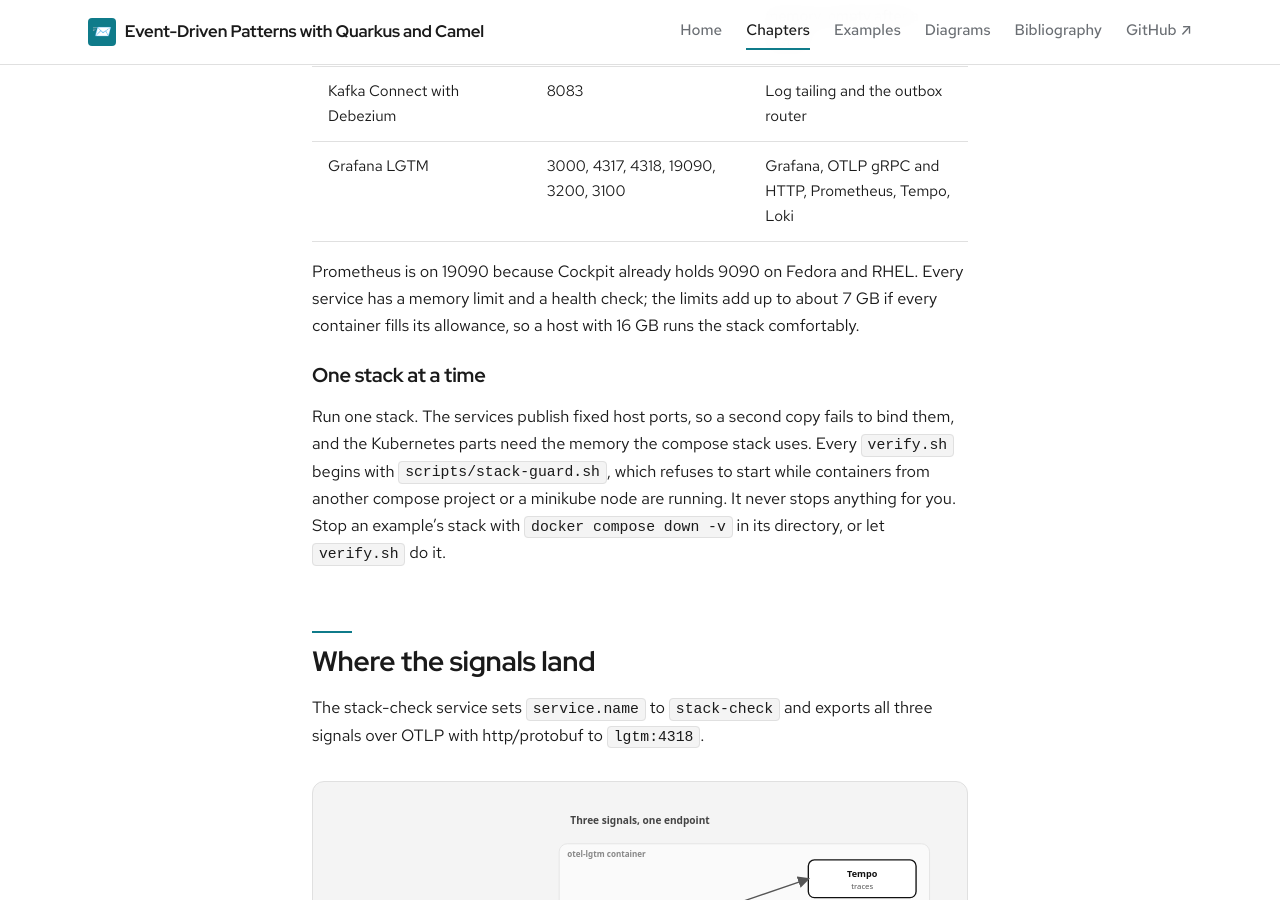
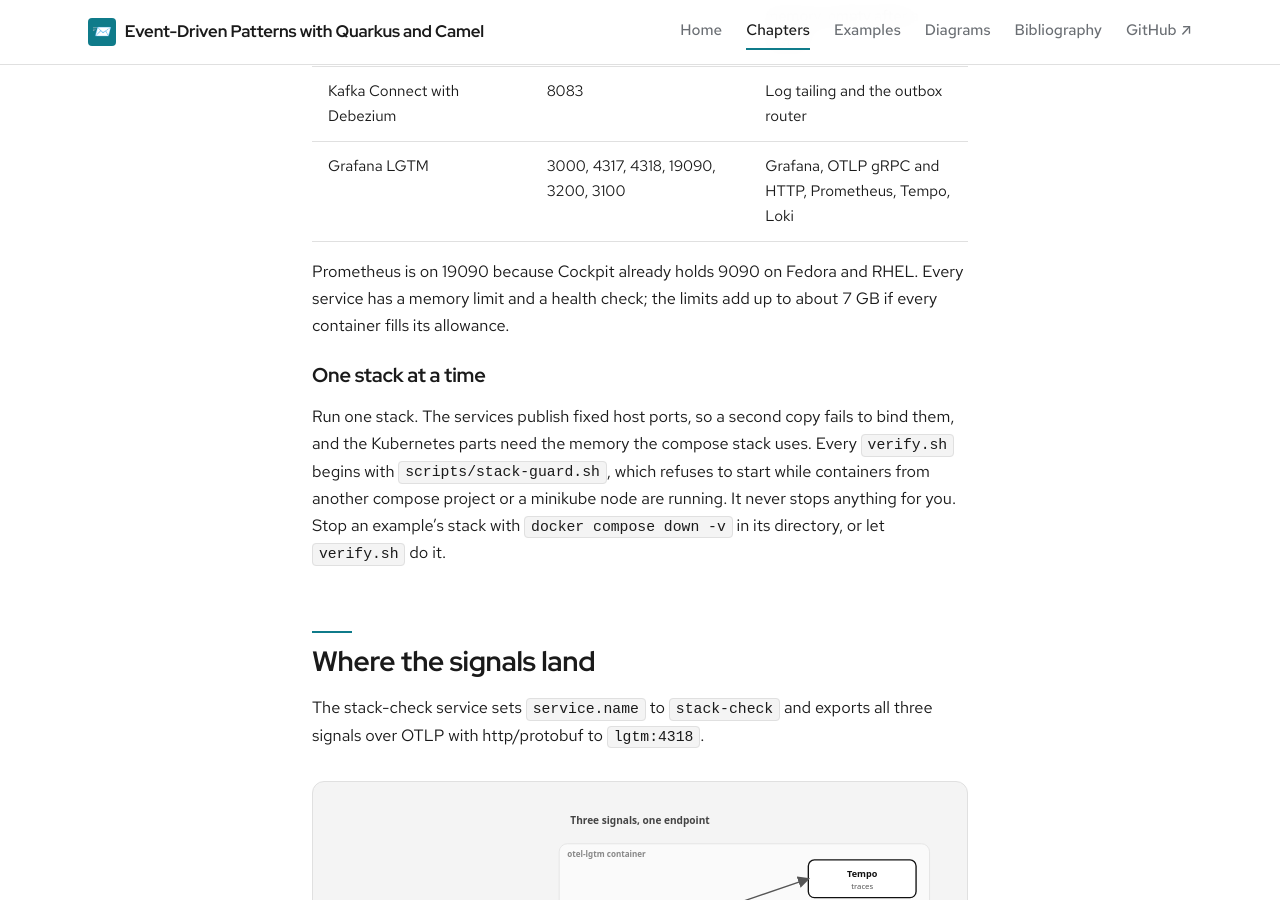
Before and after one commit to patterncatalyst/event-driven-patterns-with-quarkus-and-camel, a Jekyll site: the page built from _docs/00-prerequisites-and-stacks.md, in a window 1280 px wide and 900 px high, scrolled down 3536 px. Built offline with Jekyll 4.4.1, drawn with Linux system fonts in a browser that asks for light colours; some web fonts are replaced; some of the changed text lies outside the part shown.

Commit message:
docs(§0): cut two untested claims

```diff
--- a/_docs/00-prerequisites-and-stacks.md
+++ b/_docs/00-prerequisites-and-stacks.md
@@ -62,7 +62,7 @@ Each service image is pinned by tag in `examples/_infra`. The version table live
 | Kafka Connect with Debezium | 8083 | Log tailing and the outbox router |
 | Grafana LGTM | 3000, 4317, 4318, 19090, 3200, 3100 | Grafana, OTLP gRPC and HTTP, Prometheus, Tempo, Loki |
 
-Prometheus is on 19090 because Cockpit already holds 9090 on Fedora and RHEL. Every service has a memory limit and a health check; the limits add up to about 7 GB if every container fills its allowance, so a host with 16 GB runs the stack comfortably.
+Prometheus is on 19090 because Cockpit already holds 9090 on Fedora and RHEL. Every service has a memory limit and a health check; the limits add up to about 7 GB if every container fills its allowance.
 
 ### One stack at a time
 
```
Also changed, not shown: other parts of _docs/00-prerequisites-and-stacks.md (+1 -1 lines).
